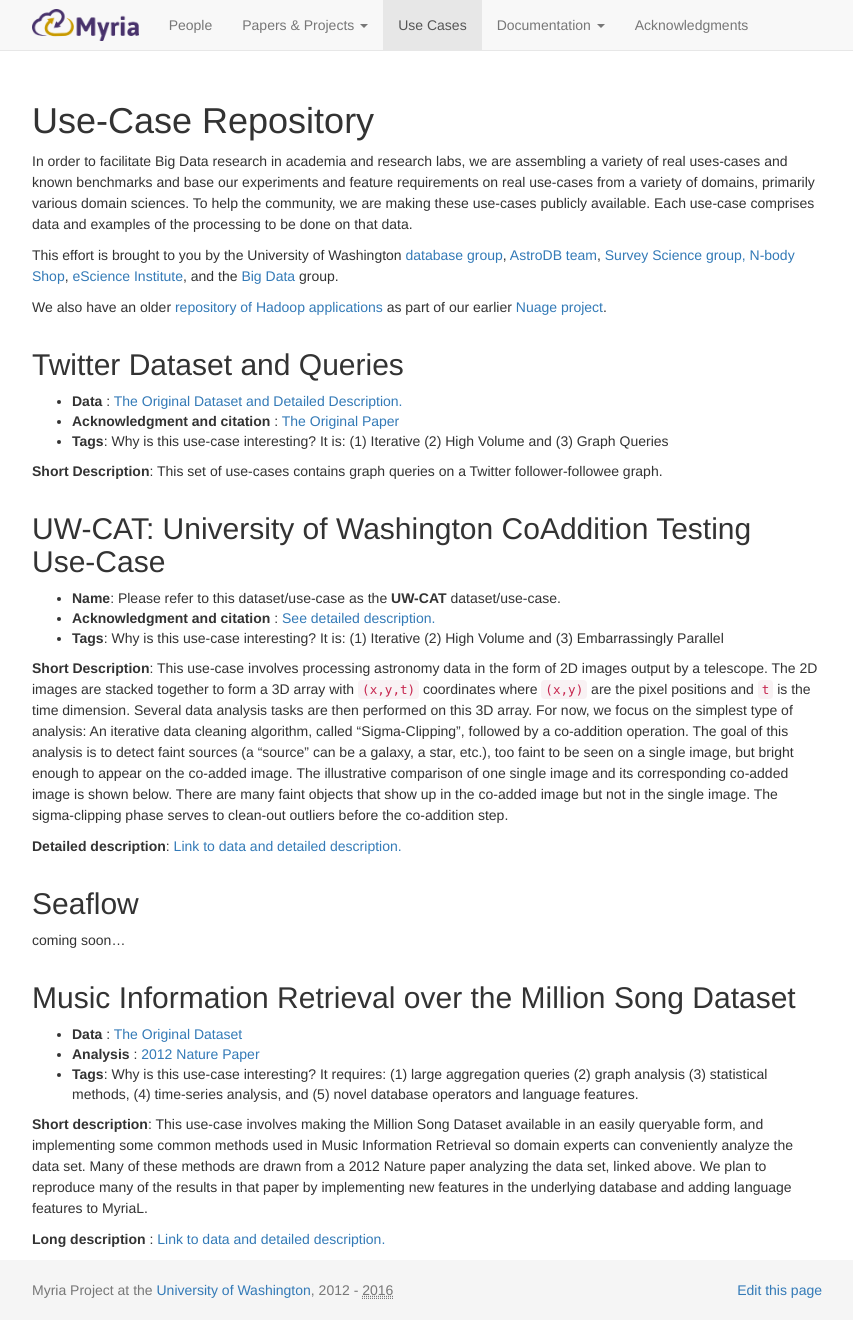
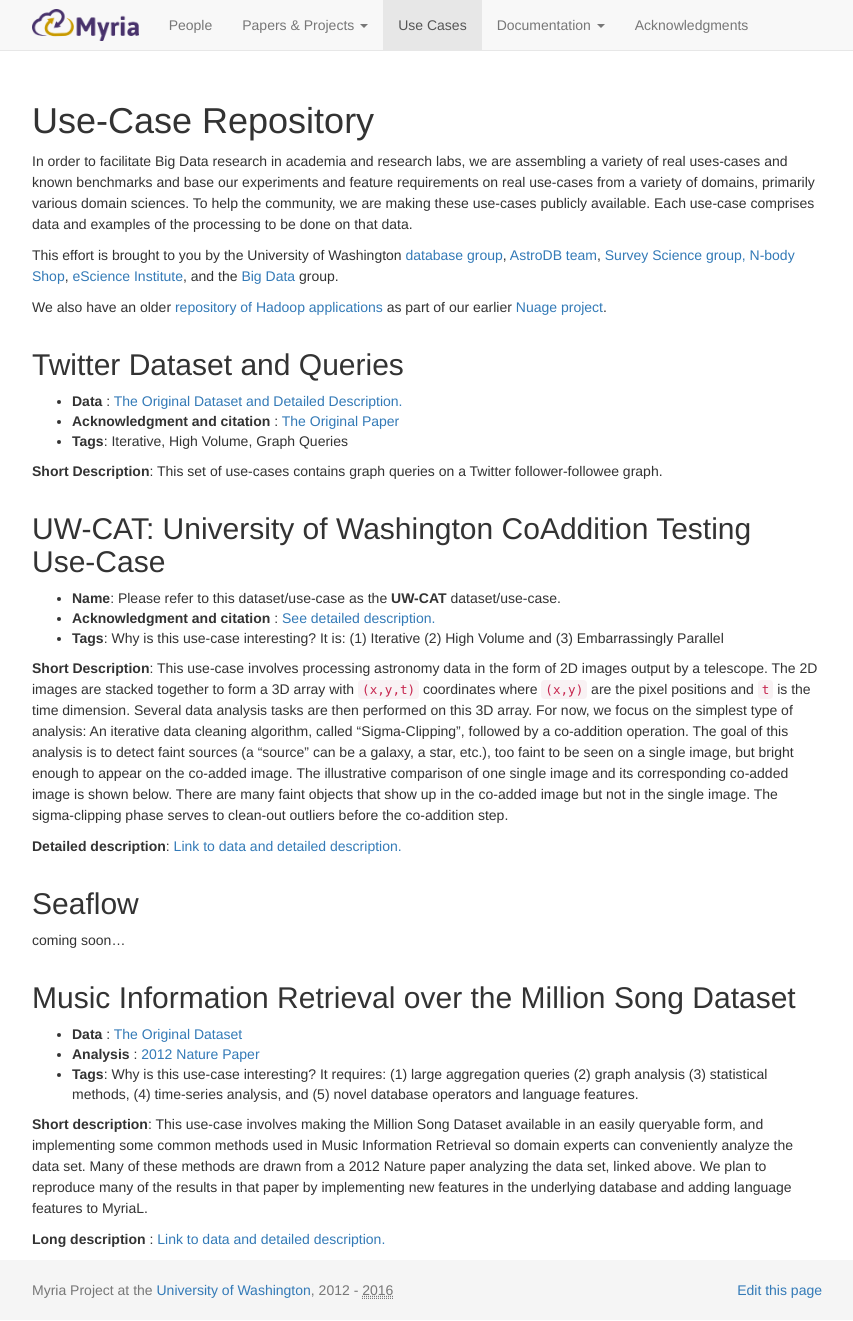
Before and after one commit to uwescience/myria-website, a Jekyll site: the page built from usecases/index.markdown, in a window 1280 px wide. Shown: the whole page, without its empty margins (213-1066 px from the left). Built offline with Jekyll 4.4.1, drawn with Linux system fonts in a browser that asks for light colours; nearby versions of some CDN libraries.

Commit message:
Update index.markdown

```diff
--- a/usecases/index.markdown
+++ b/usecases/index.markdown
@@ -17,7 +17,7 @@
 
 * **Data** : [The Original Dataset and Detailed Description.](https://an.kaist.ac.kr/traces/WWW2010.html)
 * **Acknowledgment and citation** : [The Original Paper](https://an.kaist.ac.kr/~haewoon/papers/2010-www-twitter.pdf)
-* **Tags**: Why is this use-case interesting? It is: (1) Iterative (2) High Volume and (3) Graph Queries
+* **Tags**: Iterative, High Volume, Graph Queries
 
 **Short Description**: This set of use-cases contains graph queries on a Twitter follower-followee graph.
 
```
